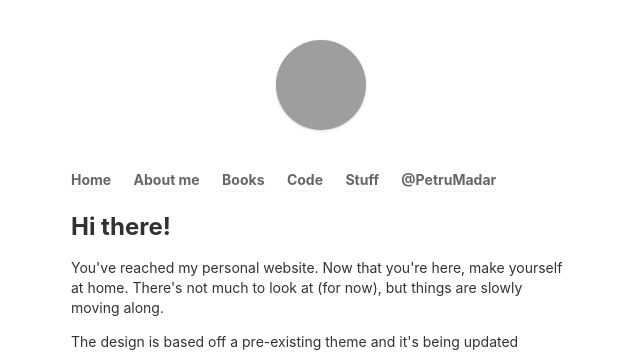
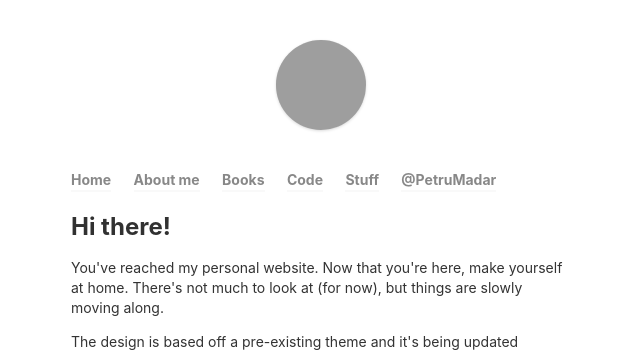
Before and after one commit to petru/prologue, a Jekyll site: the page built from index.html, in a window 1280 px wide. Shown: the top 354 px of the page, without its empty margins (319-959 px from the left). Built offline with Jekyll 4.4.1, drawn with Linux system fonts in a browser that asks for light colours; grey boxes are pictures that could not be loaded.

Commit message:
Lighten nav color

```diff
--- a/_sass/main.scss
+++ b/_sass/main.scss
@@ -359,7 +359,7 @@ nav > ul > li {
 }
 
 nav > ul > li a {
-  color: #666;
+  color: #888;
   display: block;
   margin-right: 1.4rem;
   font-weight: bold;
```
